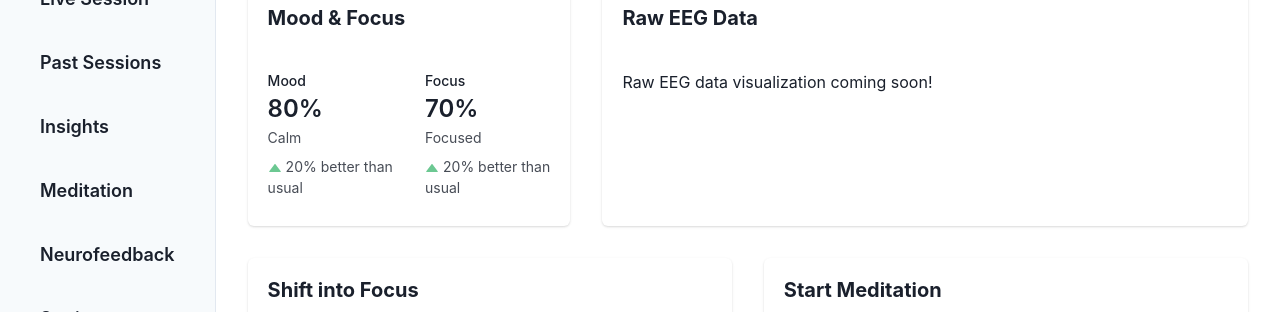
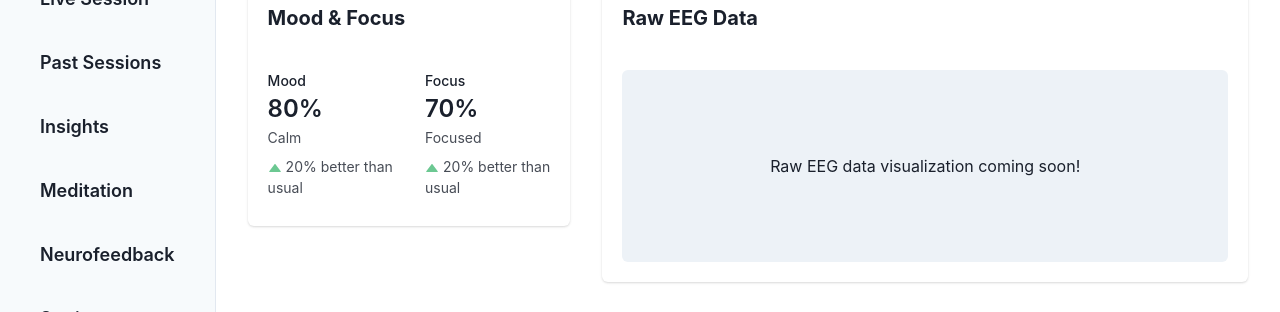
Before and after one commit to GPT-Engineer-App/neuro-mood-focus-dashboard, a React (Vite) app: page / in a window 1280 px wide. Shown: the part 445-757 px from the top of the page. Built offline with nearby package versions, Linux system fonts and the light colour scheme.

Commit message:
Updated the "Raw EEG Data" card placeholder to match the style of the "Past Sessions" card placeholder.
Prompt: Make the "Raw EEG Data" placeholder look like the "Past Sessions" placeholder

```diff
--- a/src/pages/Index.jsx
+++ b/src/pages/Index.jsx
@@ -67,7 +67,9 @@ const Index = () => {
                   <Heading size="md">Raw EEG Data</Heading>
                 </CardHeader>
                 <CardBody>
-                  <Text>Raw EEG data visualization coming soon!</Text>
+                  <Box bg="gray.100" borderRadius="md" h={48} display="flex" alignItems="center" justifyContent="center">
+                    <Text>Raw EEG data visualization coming soon!</Text>
+                  </Box>
                 </CardBody>
               </Card>
             </Box>
```
